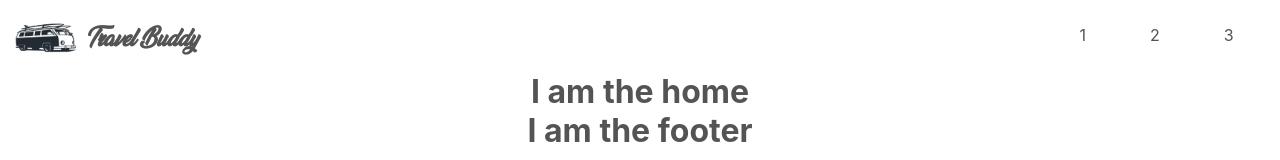
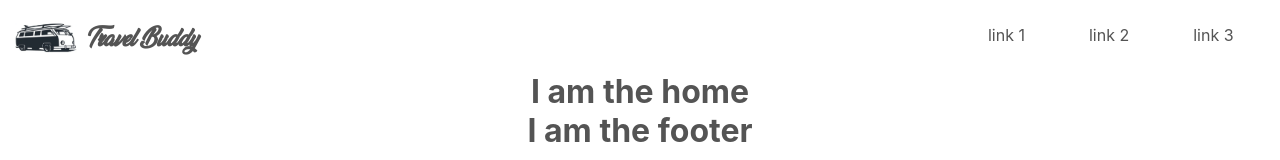
Before and after one commit to qatta93/travel_buddy, a React (Create React App) app in the folder client/: page / in a window 1280 px wide. Shown: the top 160 px of the page. Built offline with nearby package versions, Linux system fonts and the light colour scheme.

Commit message:
added tests for header

```diff
--- a/client/src/components/Header/index.tsx
+++ b/client/src/components/Header/index.tsx
@@ -22,9 +22,9 @@ const Header = () => {
             { isNavExpanded ? <CloseIcon /> : <HamburgerIcon />}
           </button>
           <ul className={`header__links-container ${isNavExpanded ? 'header__links-container--visible' : ''}`}>
-            <li className="header__link">1</li>
-            <li className="header__link">2</li>
-            <li className="header__link">3</li>
+            <li className="header__link">link 1</li>
+            <li className="header__link">link 2</li>
+            <li className="header__link">link 3</li>
           </ul>
         </div>
       </nav>
```
Also changed, not shown: client/src/helpers/tests.tsx (added, +17 -0 lines), 2 other files (tests, documents, lock files or other folders).
